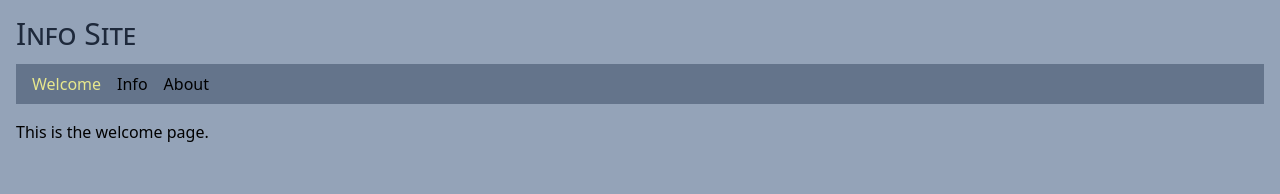
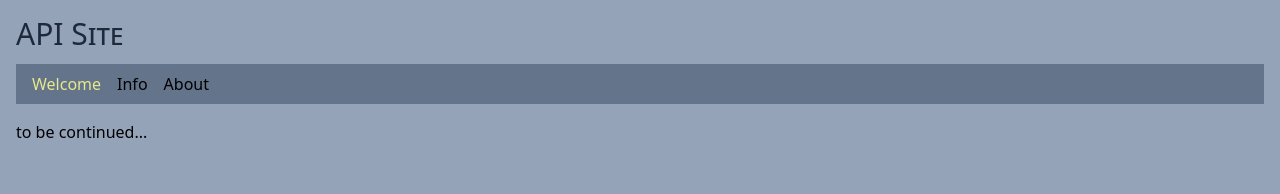
Before and after one commit to edwardtanguay/et782-react-apis, a React (Vite) app: page /welcome in a window 1280 px wide. Shown: the top 194 px of the page. Built offline with nearby package versions, Linux system fonts and the light colour scheme.

Commit message:
initial commit

```diff
--- a/index.html
+++ b/index.html
@@ -4,7 +4,7 @@
 		<meta charset="UTF-8" />
 		<link rel="icon" type="image/svg+xml" href="/vite.svg" />
 		<meta name="viewport" content="width=device-width, initial-scale=1.0" />
-		<title>Info Site</title>
+		<title>API Site</title>
 		<style>
 			body {
 				background-color: #94a3b8;
--- a/src/components/Header.tsx
+++ b/src/components/Header.tsx
@@ -3,7 +3,7 @@ import { Nav } from "./Nav";
 export const Header = () => {
 	return (
 		<>
-			<h1 className="text-3xl mb-3 text-slate-800">Info Site</h1>
+			<h1 className="text-3xl mb-3 text-slate-800">API Site</h1>
 			<Nav/>
 		</>
 	);
--- a/src/pages/PageWelcome.tsx
+++ b/src/pages/PageWelcome.tsx
@@ -1,5 +1,5 @@
 export const PageWelcome = () => {
 	return (
-		<p>This is the welcome page.</p>
+		<p>to be continued...</p>
 	)
 }
```
Also changed, not shown: 1 other file (tests, documents, lock files or other folders).
